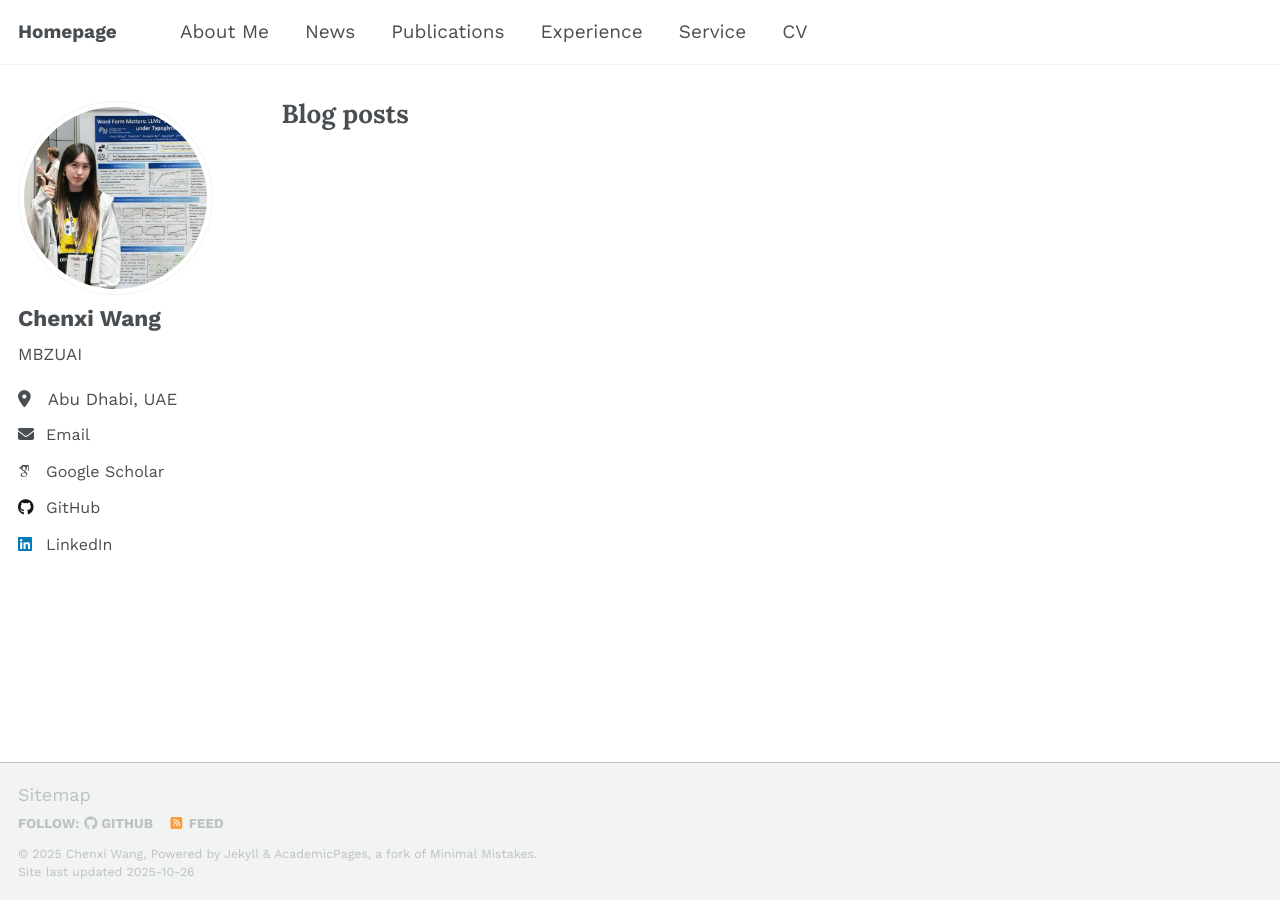
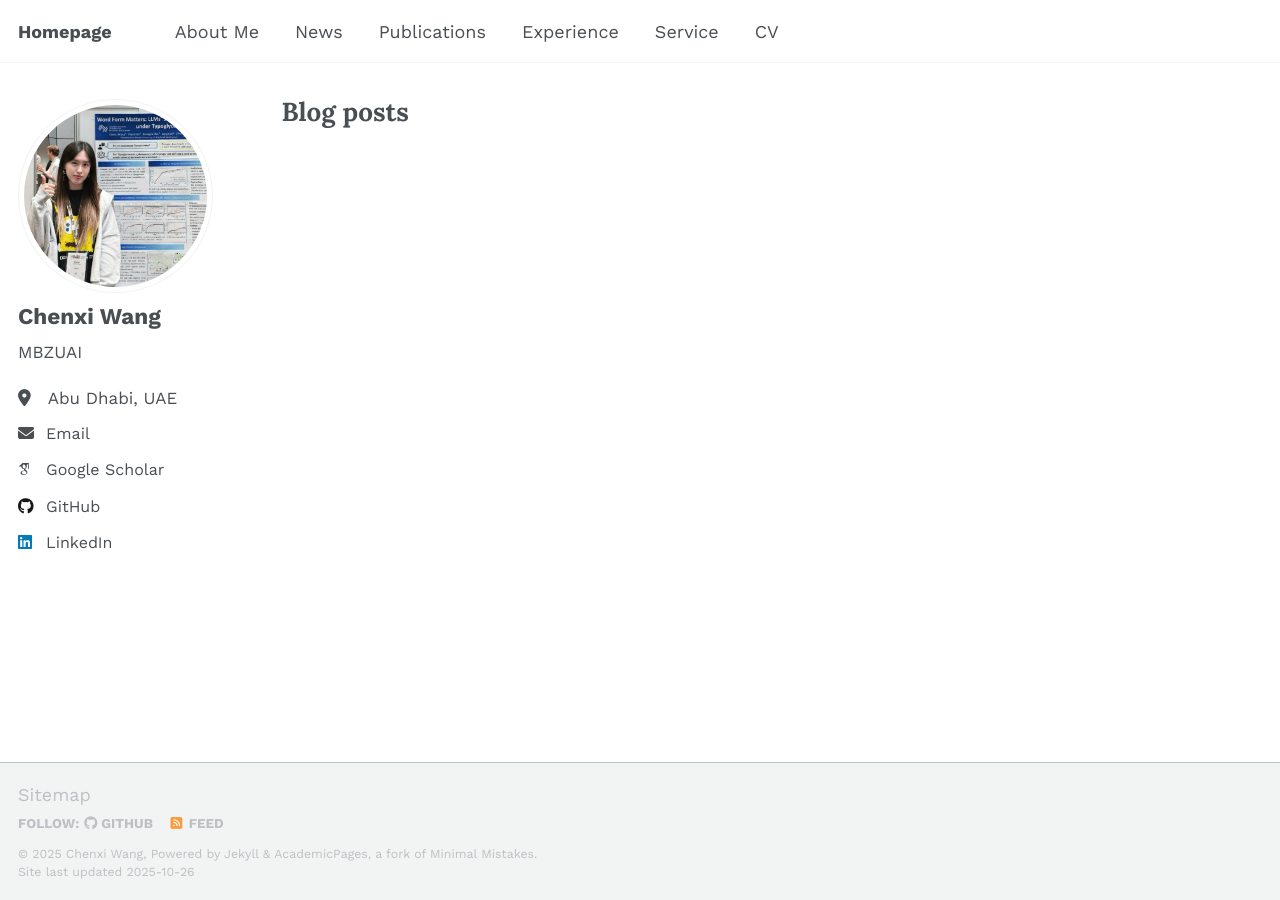
Before and after one commit to Aurora-cx/Aurora-cx.github.io, a Jekyll site: the page built from _pages/year-archive.html, in a window 1280 px wide. Built offline with Jekyll 4.4.1, drawn with Linux system fonts in a browser that asks for light colours; some web fonts are replaced; a script that is not in the unit is left out.

Commit message:
Set navigation font size to 18px (1rem)

```diff
--- a/_sass/layout/_navigation.scss
+++ b/_sass/layout/_navigation.scss
@@ -183,7 +183,7 @@
     padding: 0.5rem 0;
     color: var(--global-masthead-link-color);
     text-decoration: none;
-    font-size: 1.056rem;  // 19px on 18px base
+    font-size: 1rem;  // 18px on 18px base
 
     &:hover {
       color: var(--global-masthead-link-color-hover);
```
